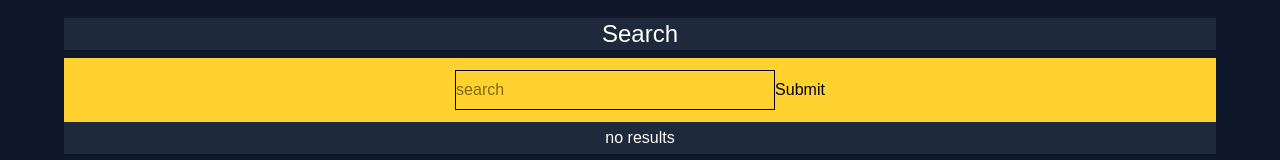
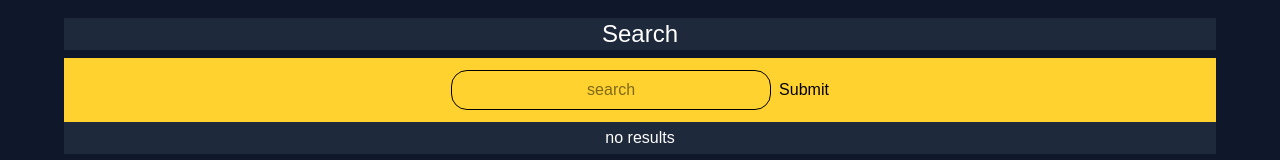
Before and after one commit to IkerNambo/Game-Store, a Next.js app: page /search in a window 1280 px wide. Shown: the part 134-294 px from the top of the page. Built offline with nearby package versions, Linux system fonts and the light colour scheme.

Commit message:
changed search styling

```diff
--- a/src/app/search/page.tsx
+++ b/src/app/search/page.tsx
@@ -31,12 +31,15 @@ export default function Search(){
                          <div className="flex justify-center text-2xl text-white bg-[#1e293b] mb-2 mt-2"> <h1>Search</h1> </div>
                         <div className="bg-amber-300 flex justify-center items-center p-3">
                             <form
-                            onSubmit={(e) => {e.preventDefault(); handleSearch()}}>
+                            onSubmit={(e) => {e.preventDefault(); handleSearch()}}
+                            className="flex gap-2">
+
                                 <input type="text"
                                    placeholder="search"
                                    ref={inputRef}
-                                   className="border border-amber-120 h-10 w-80"/>
-                                <input type="submit" onClick={() => handleSearch()}
+                                   className="border border-amber-120 h-10 w-80 text-center rounded-2xl"/>
+                                <input  className="hover:text-blue-600 transition duration-150 hover:scale-110"
+                                type="submit" value='Submit' onClick={() => handleSearch()}
                                                  onKeyDown={(e) => {if(e.key==='Enter')handleSearch();}}
                                                  />
                             </form>
```
